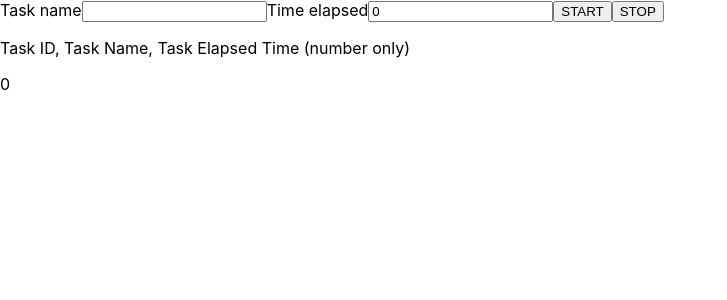
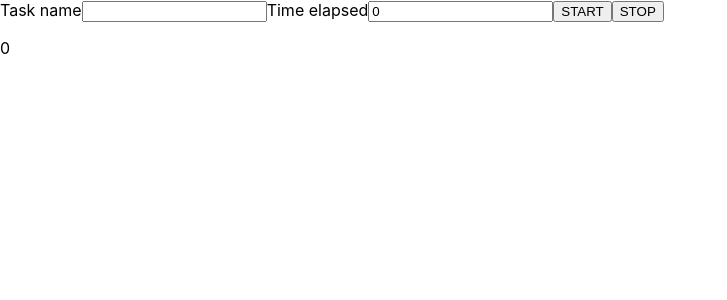
Before and after one commit to nadeera89/timertasks, a React (Create React App) app: page / in a window 1280 px wide. Shown: the top 300 px of the page, without its empty margins (0-727 px from the left). Built offline with nearby package versions, Linux system fonts and the light colour scheme.

Commit message:
UI improvements

```diff
--- a/package.json
+++ b/package.json
@@ -3,6 +3,7 @@
   "version": "0.1.0",
   "private": true,
   "dependencies": {
+    "@reduxjs/toolkit": "^2.0.1",
     "@testing-library/jest-dom": "^5.17.0",
     "@testing-library/react": "^13.4.0",
     "@testing-library/user-event": "^13.5.0",
--- a/src/TasksList.js
+++ b/src/TasksList.js
@@ -26,11 +26,14 @@ const TasksList = () => {
     }, 0) || 0;
 
   return (
-    <div>
-      <ul style={{ listStyle: "none", paddingLeft: "0" }}>
-        <li>
-          <span>{`Task ID, Task Name, Task Elapsed Time (number only)`}</span>
-        </li>
+    <div style={{ marginTop: "1rem" }}>
+      {taskGroup.length > 0 && (
+        <span>{`Task ID, Task Name, Task Elapsed Time (number only)`}</span>
+      )}
+      <ul
+        id="tasks"
+        style={{ listStyle: "none", paddingLeft: "0", marginTop: "0" }}
+      >
         {taskGroup &&
           taskGroup.reverse().map((el) => {
             return (
```
Also changed, not shown: 1 other file (tests, documents, lock files or other folders).
